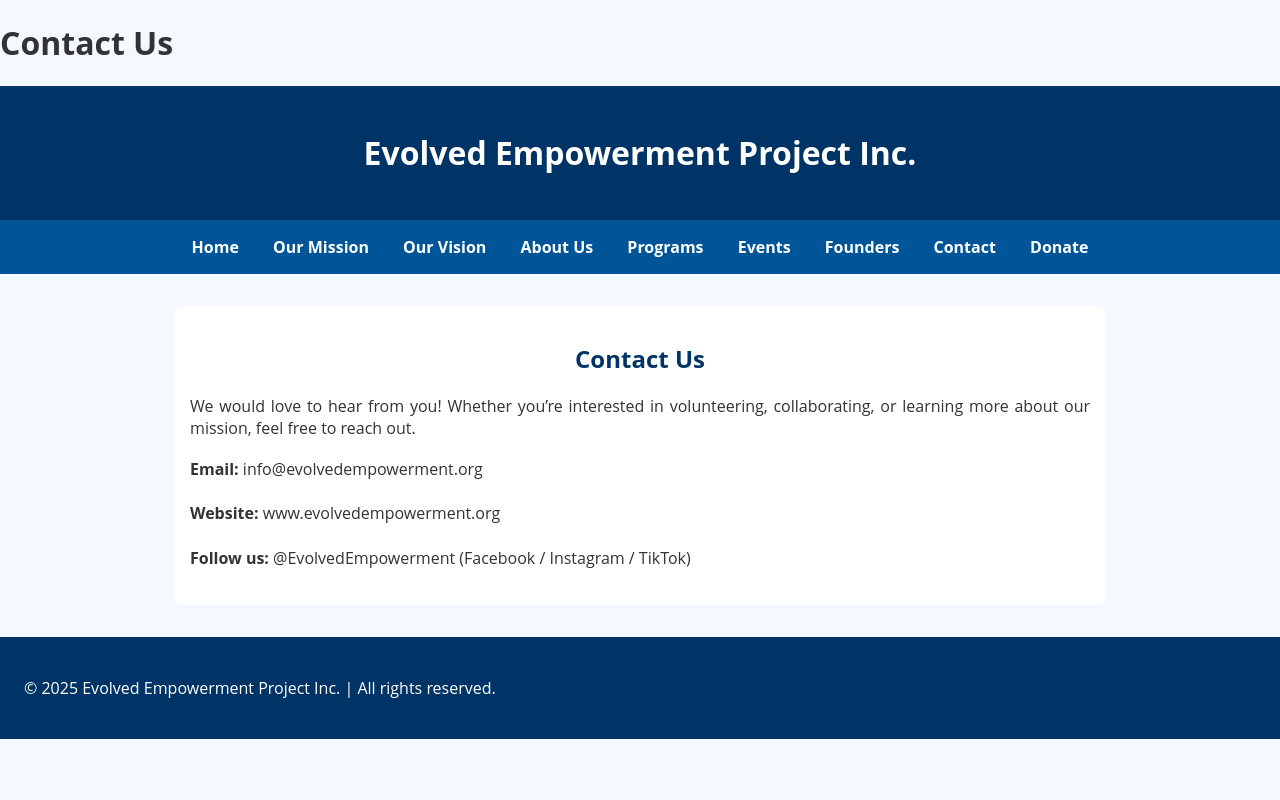
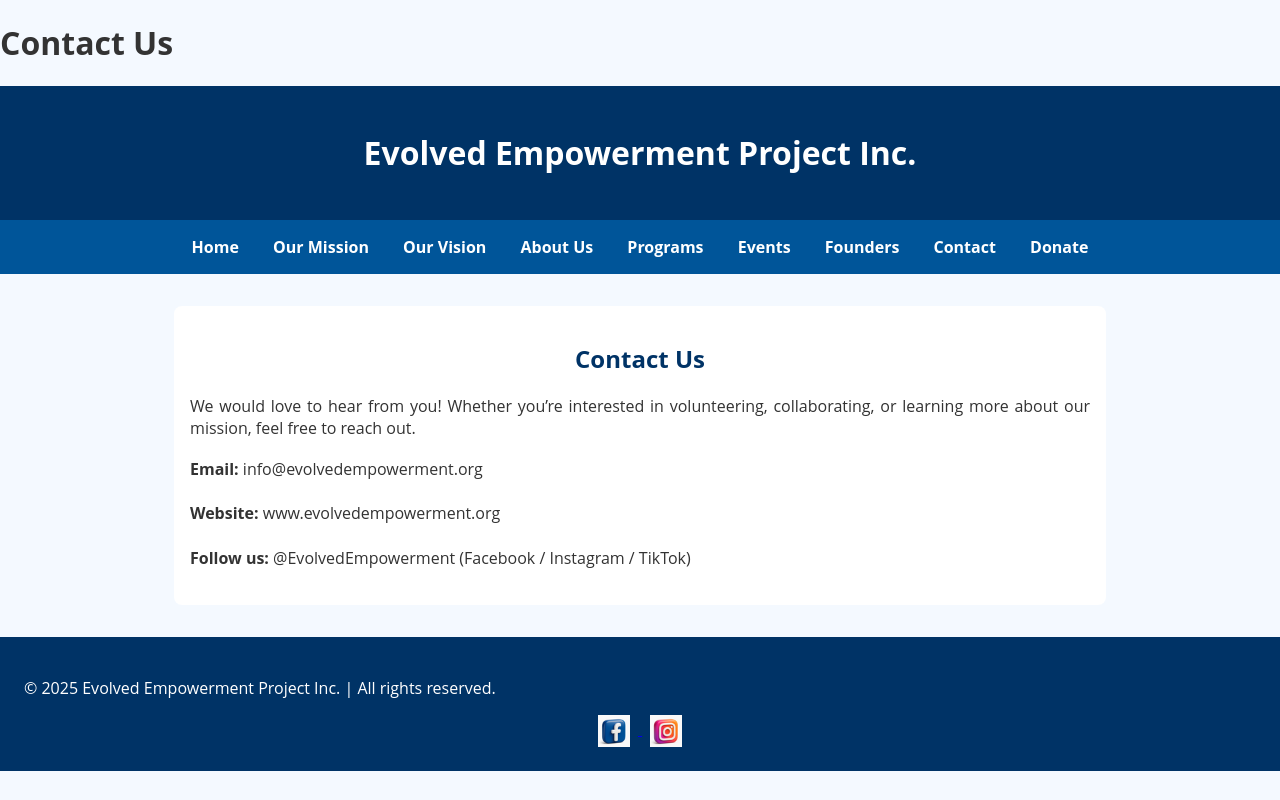
Before and after one commit to whitneyjenkins/evolvedempowerment, a plain HTML site: page contact.html in a window 1280 px wide. Drawn offline with Linux system fonts and the light colour scheme.

Commit message:
Update contact.html

```diff
--- a/contact.html
+++ b/contact.html
@@ -44,8 +44,16 @@
       <p><strong>Follow us:</strong> @EvolvedEmpowerment (Facebook / Instagram / TikTok)</p>
     </div>
   </section>
-  <footer>
+ <footer>
     <p>&copy; 2025 Evolved Empowerment Project Inc. | All rights reserved.</p>
+    <div class="social">
+      <a href="https://www.facebook.com/profile.php?id=61577781758803" target="_blank">
+        <img src="assets/facebook-icon.png" alt="Facebook" style="height: 32px; margin: 0 8px; vertical-align: middle;">
+      </a>
+      <a href="https://www.instagram.com/evolvedempowermentproject/" target="_blank">
+        <img src="assets/instagram-icon.png" alt="Instagram" style="height: 32px; margin: 0 8px; vertical-align: middle;">
+      </a>
+    </div>
   </footer>
 </body>
 </html>
```
